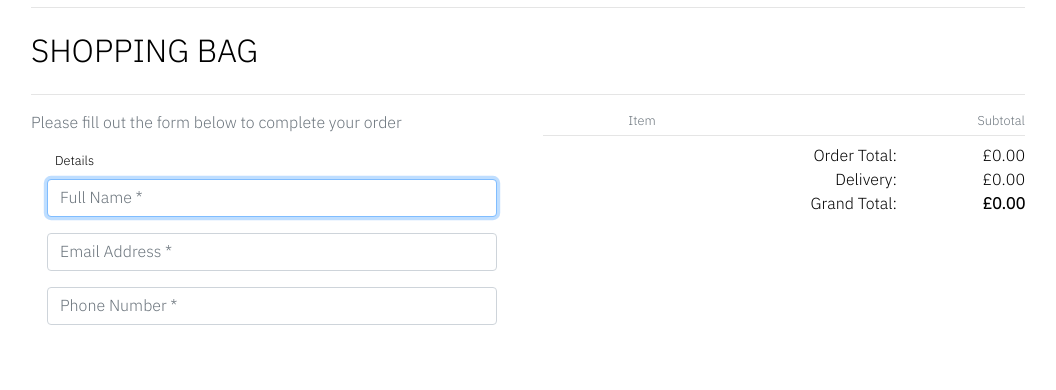
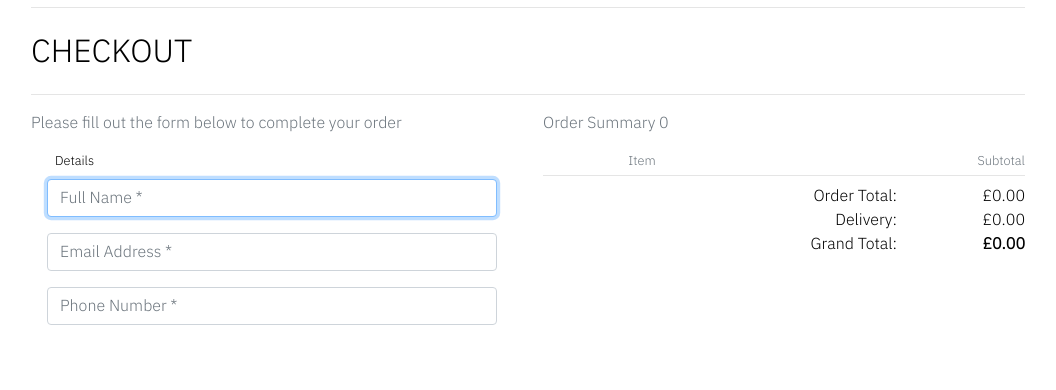
Before and after one commit to iKelvvv/MS5, a Django app: template checkout/templates/checkout/checkout.html in a window 1280 px wide. Shown: the part 237-627 px from the top of the page, without its empty margins (112-1168 px from the left). Run offline with Django 3.2, Linux system fonts and the light colour scheme; the template is opened without the code that fills it: values that come from a table or form of the project are taken from there, others are empty; some libraries are stand-ins or nearby versions.

Commit message:
Add headings to checkout.html

```diff
--- a/bag/templates/bag/bag.html
+++ b/bag/templates/bag/bag.html
@@ -117,7 +117,7 @@
                       </span>
                       <span class="text-uppercase">Keep Shopping</span>
                     </a>
-                    <a href="" class="btn btn-blue btn-lg">
+                    <a href="{% url 'checkout' %}" class="btn btn-blue btn-lg">
                       <span class="text-uppercase">Secure Checkout</span>
                       <span class="icon">
                         <i class="fas fa-lock"></i>
--- a/checkout/templates/checkout/checkout.html
+++ b/checkout/templates/checkout/checkout.html
@@ -20,13 +20,14 @@
       <div class="row">
         <div class="col">
           <hr>
-          <h2 class="logo-font my-4">Shopping Bag</h2>
+          <h2 class="logo-font my-4">Checkout</h2>
           <hr>
         </div>
       </div>
 
       <div class="row">
         <div class="col-12 col-lg-6 order-lg-last mb-5">
+          <p class="text-muted">Order Summary {{ product_count }}</p>
           <div class="row">
             <div class="col-7 offset-2">
               <p class="mb-1 mt-0 small text-muted">Item</p>
```
